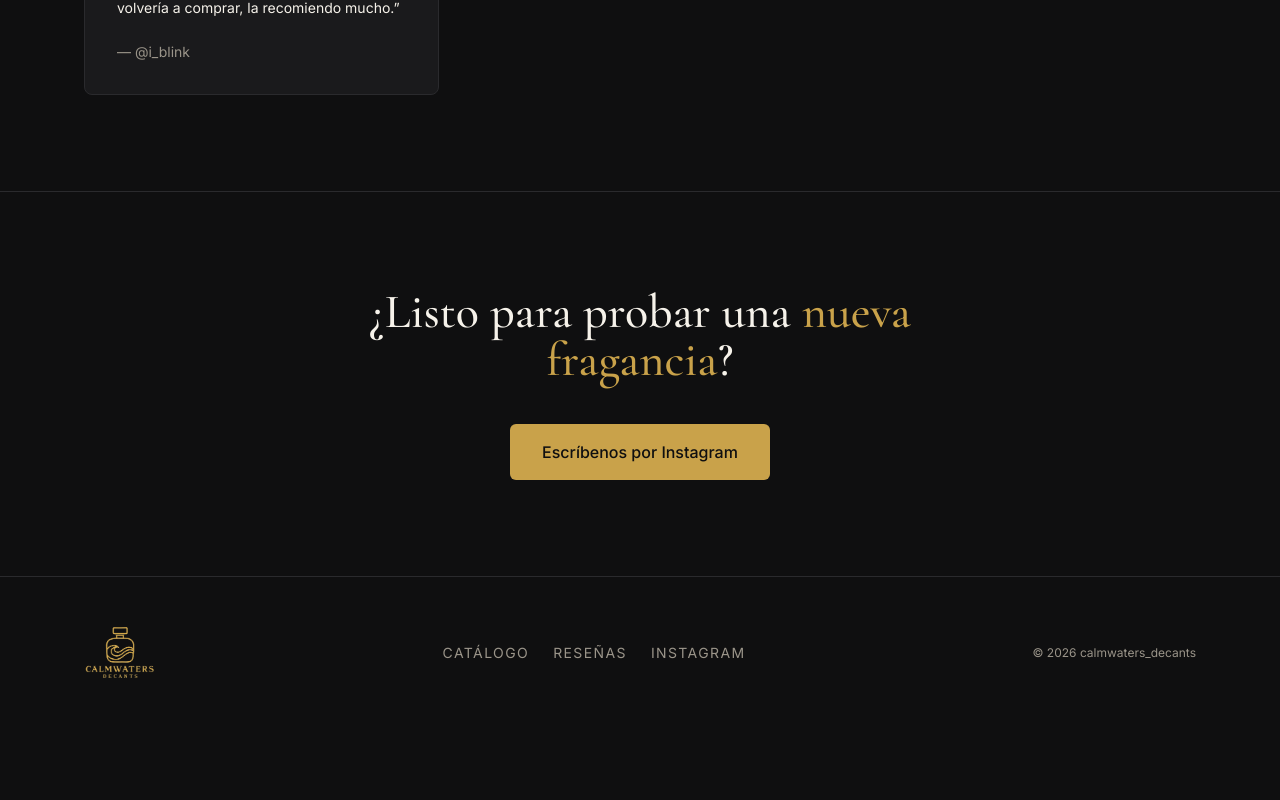
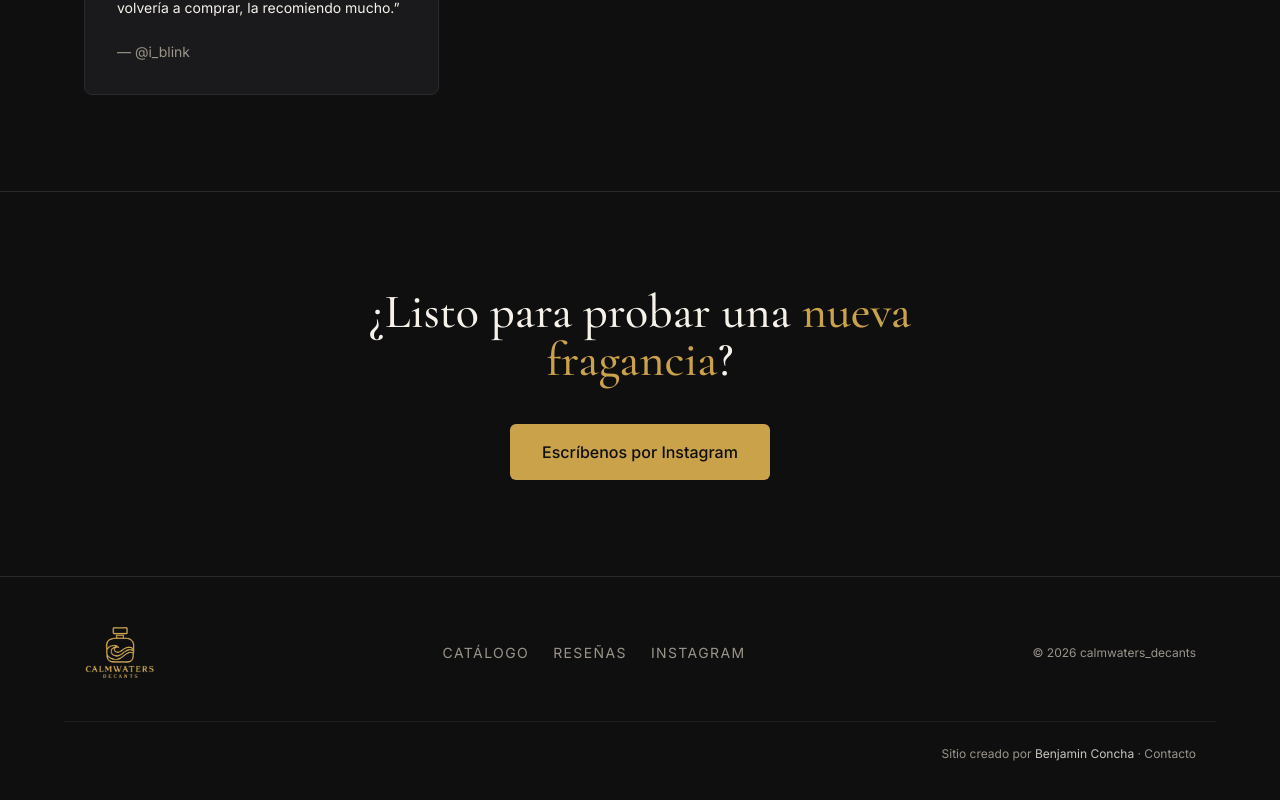
Before and after one commit to fatekiDev/calmwaters-decants, a React (Vite) app: page / in a window 1280 px wide. Shown: the part 4742-5542 px from the top of the page. Before the commit the page ends 5471 px from the top, so only its background shows below. Built offline with nearby package versions, Linux system fonts and the light colour scheme.

Commit message:
feat: agregar sección de autor y contacto en el pie de página

```diff
--- a/src/components/Footer.jsx
+++ b/src/components/Footer.jsx
@@ -34,6 +34,24 @@ export default function Footer() {
           © {new Date().getFullYear()} {SITE.nombre}
         </p>
       </div>
+      <div className="mx-auto mt-10 max-w-6xl border-t border-linea/60 px-5 pt-6 text-center text-xs text-bruma md:text-right">
+        Sitio creado por{' '}
+        <a
+          href={SITE.autor.github}
+          target="_blank"
+          rel="noopener noreferrer"
+          className="text-marfil/80 transition-colors hover:text-dorado"
+        >
+          {SITE.autor.nombre}
+        </a>
+        {' · '}
+        <a
+          href={`mailto:${SITE.autor.correo}`}
+          className="transition-colors hover:text-dorado"
+        >
+          Contacto
+        </a>
+      </div>
     </footer>
   )
 }
```
